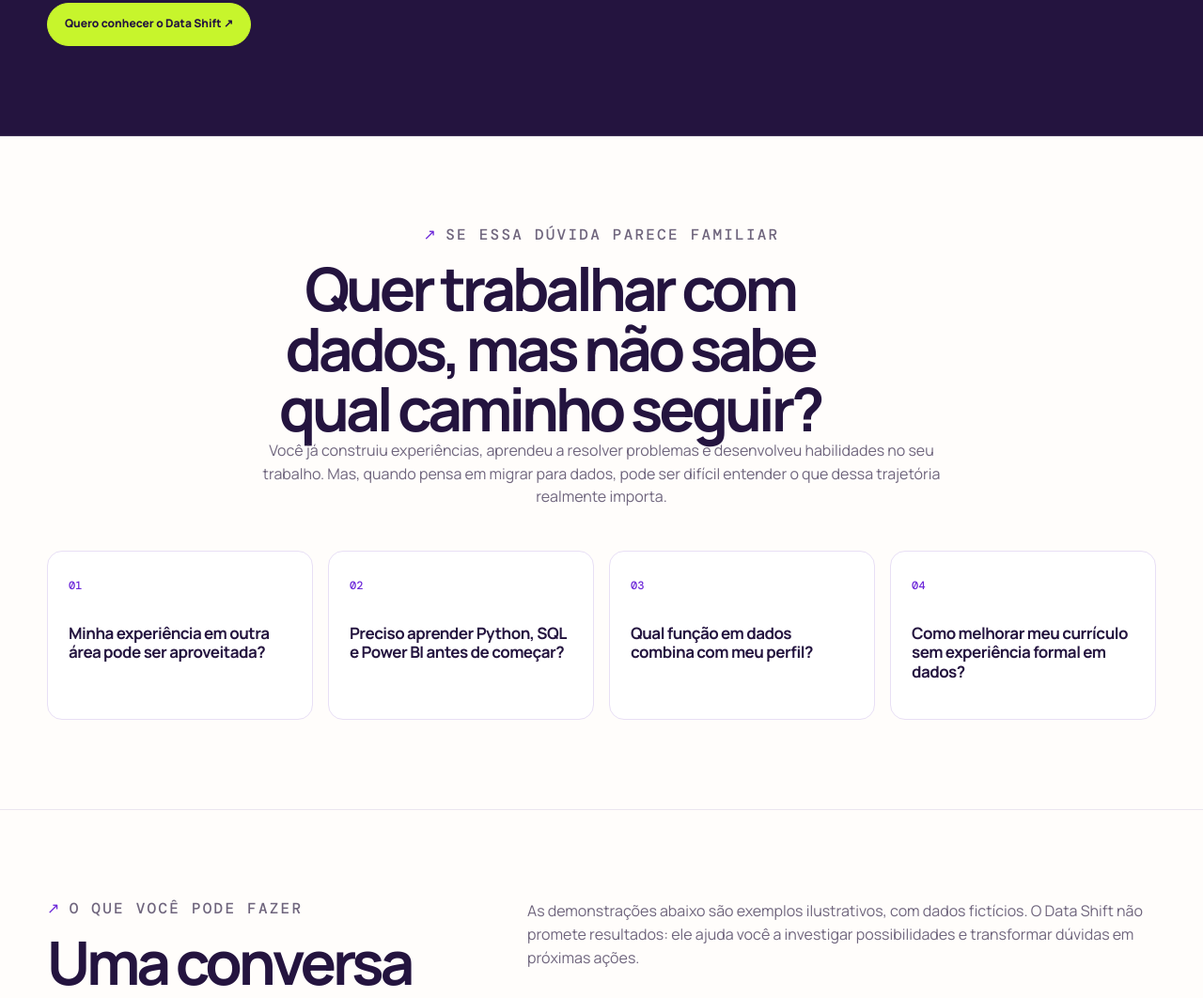
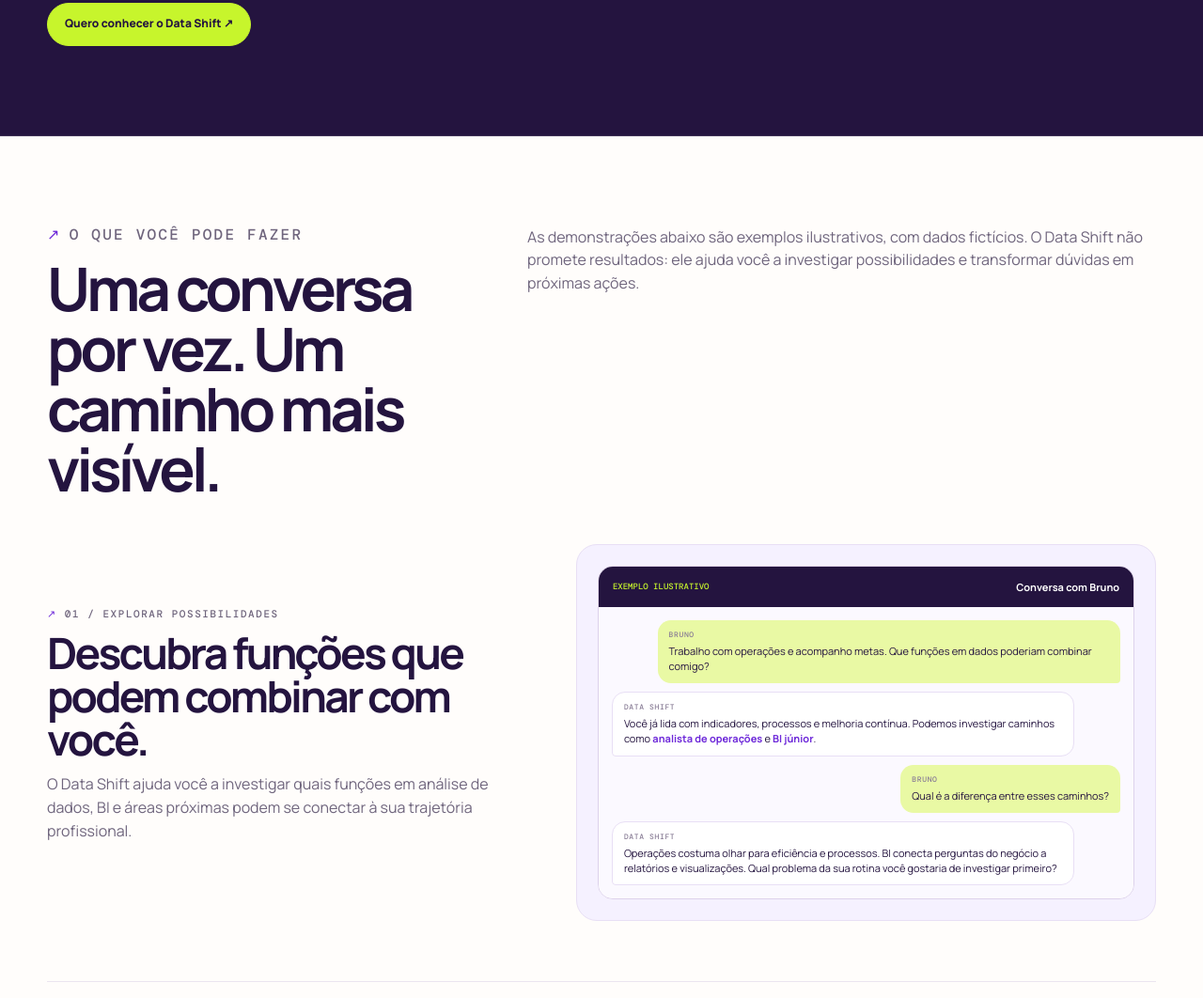
Before and after one commit to juliaertel/site, a plain HTML site: page datashift/index.html in a window 1280 px wide. Shown: the part 2155-3217 px from the top of the page at 94% size. Drawn offline with nearby package versions, Linux system fonts and the light colour scheme.

Commit message:
Remove bloco de dúvidas da página

```diff
--- a/datashift/index.html
+++ b/datashift/index.html
@@ -51,16 +51,6 @@
       <article class="step"><b>01</b><h3>Acesse o Data Shift no ChatGPT</h3><p>Abra a assistente pelo botão do site.</p></article><article class="step"><b>02</b><h3>Conte sua experiência e seu objetivo</h3><p>Fale sobre carreira atual, dúvidas e área de interesse. Se preferir, anexe o seu currículo ou cole prints do seu LinkedIn.</p></article><article class="step"><b>03</b><h3>Escolha por onde começar</h3><p>Explore funções, plano de estudos, portfólio ou entrevistas.</p></article><article class="step"><b>04</b><h3>Coloque suas próximas ações em prática</h3><p>Revise e adapte as recomendações à sua realidade.</p></article>
     </div><div class="actions"><a class="button lime" href="#acesso">Quero conhecer o Data Shift ↗</a></div></div></section>
 
-    <section class="section" id="problema"><div class="shell">
-      <div class="section-heading center"><p class="section-label">se essa dúvida parece familiar</p><h2>Quer trabalhar com dados, mas não sabe qual caminho seguir?</h2><p>Você já construiu experiências, aprendeu a resolver problemas e desenvolveu habilidades no seu trabalho. Mas, quando pensa em migrar para dados, pode ser difícil entender o que dessa trajetória realmente importa.</p></div>
-      <div class="question-grid">
-        <article class="question-card"><b>01</b><p>Minha experiência em outra área pode ser aproveitada?</p></article>
-        <article class="question-card"><b>02</b><p>Preciso aprender Python, SQL e Power BI antes de começar?</p></article>
-        <article class="question-card"><b>03</b><p>Qual função em dados combina com meu perfil?</p></article>
-        <article class="question-card"><b>04</b><p>Como melhorar meu currículo sem experiência formal em dados?</p></article>
-      </div>
-    </div></section>
-
     <section class="section" id="o-que-voce-pode-fazer"><div class="shell">
       <div class="section-heading"><div><p class="section-label">o que você pode fazer</p><h2>Uma conversa por vez. Um caminho mais visível.</h2></div><p>As demonstrações abaixo são exemplos ilustrativos, com dados fictícios. O Data Shift não promete resultados: ele ajuda você a investigar possibilidades e transformar dúvidas em próximas ações.</p></div>
       <div class="feature-list">
```
